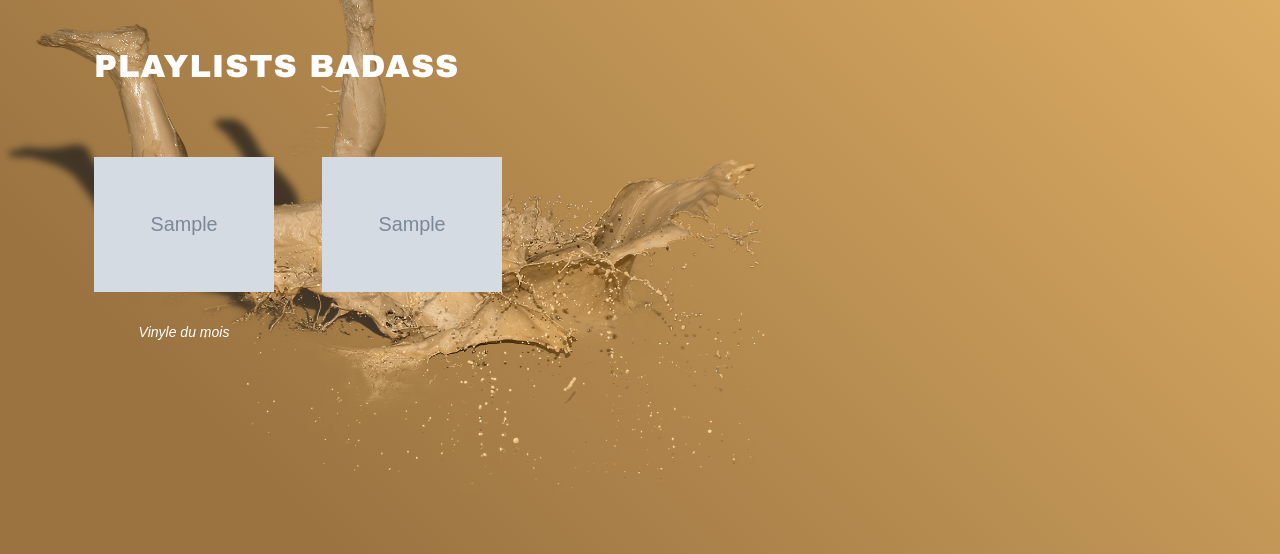
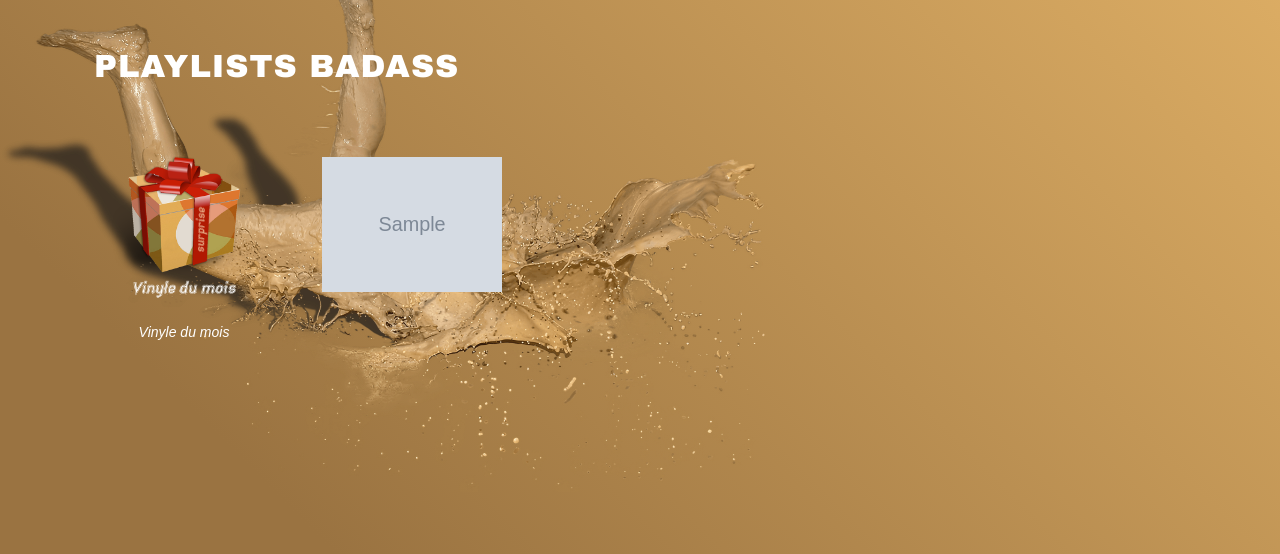
Before and after one commit to TomDouaud/testTom, a Django app: page /playlists/playlist/ in a window 1280 px wide. Shown: the part 166-720 px from the top of the page. Run offline with Django 5.2, Linux system fonts and the light colour scheme; a user stored in the database is signed in; tables that the repository leaves empty hold one stand-in row (values such as "Sample post"); grey boxes marked "Sample" are stand-in pictures.

Commit message:
Fix AlbumOfTheMonth ordering and update UI logic
- Update `AlbumOfTheMonth` model ordering to be `['-month', 'title']` per guidelines.
- Replace dynamic album cover with static vinyl logo in playlist view.
- Remove temporary logic that caused failures and clean up cache files.

Co-authored-by: TomDouaud <124200637+TomDouaud@users.noreply.github.com>

```diff
--- a/blog/models.py
+++ b/blog/models.py
@@ -13,7 +13,7 @@ class AlbumOfTheMonth(models.Model):
     created_at = models.DateTimeField(auto_now_add=True)
 
     class Meta:
-        ordering = ['-month']
+        ordering = ['-month', 'title']
 
     def __str__(self):
         return f"{self.title} - {self.artist} ({self.month.strftime('%B %Y')})"
--- a/templates/blog/playlist_list.html
+++ b/templates/blog/playlist_list.html
@@ -1,4 +1,5 @@
 {% extends 'blog/base.html' %}
+{% load static %}
 
 {% block content %}
 <style>
@@ -41,7 +42,7 @@
                 <div class="playlist-card">
                     <div class="ratio ratio-1x1">
                         {% if latest_album.cover_image %}
-                            <img src="{{ latest_album.cover_image.url }}" alt="{{ latest_album.title }}" class="playlist-img">
+                            <img src="{% static 'img/vinyl-month.png' %}" alt="{{ latest_album.title }}" class="playlist-img">
                         {% endif %}
                     </div>
                     <p class="text-center mt-2 small text-white" style="font-style: italic;">Vinyle du mois</p>
```
Also changed, not shown: blog/migrations/0007_alter_playlist_playlist_type.py (added), db.sqlite3.
